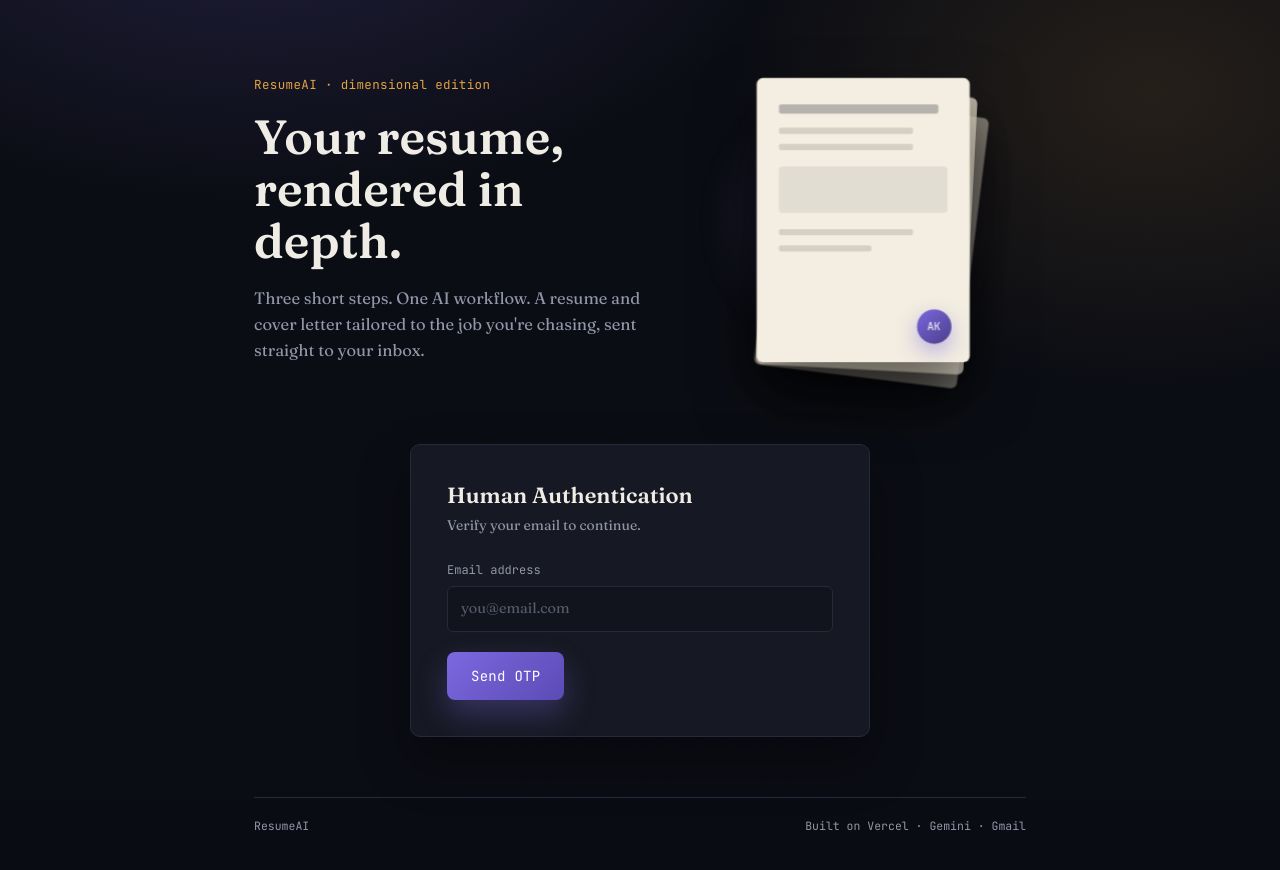
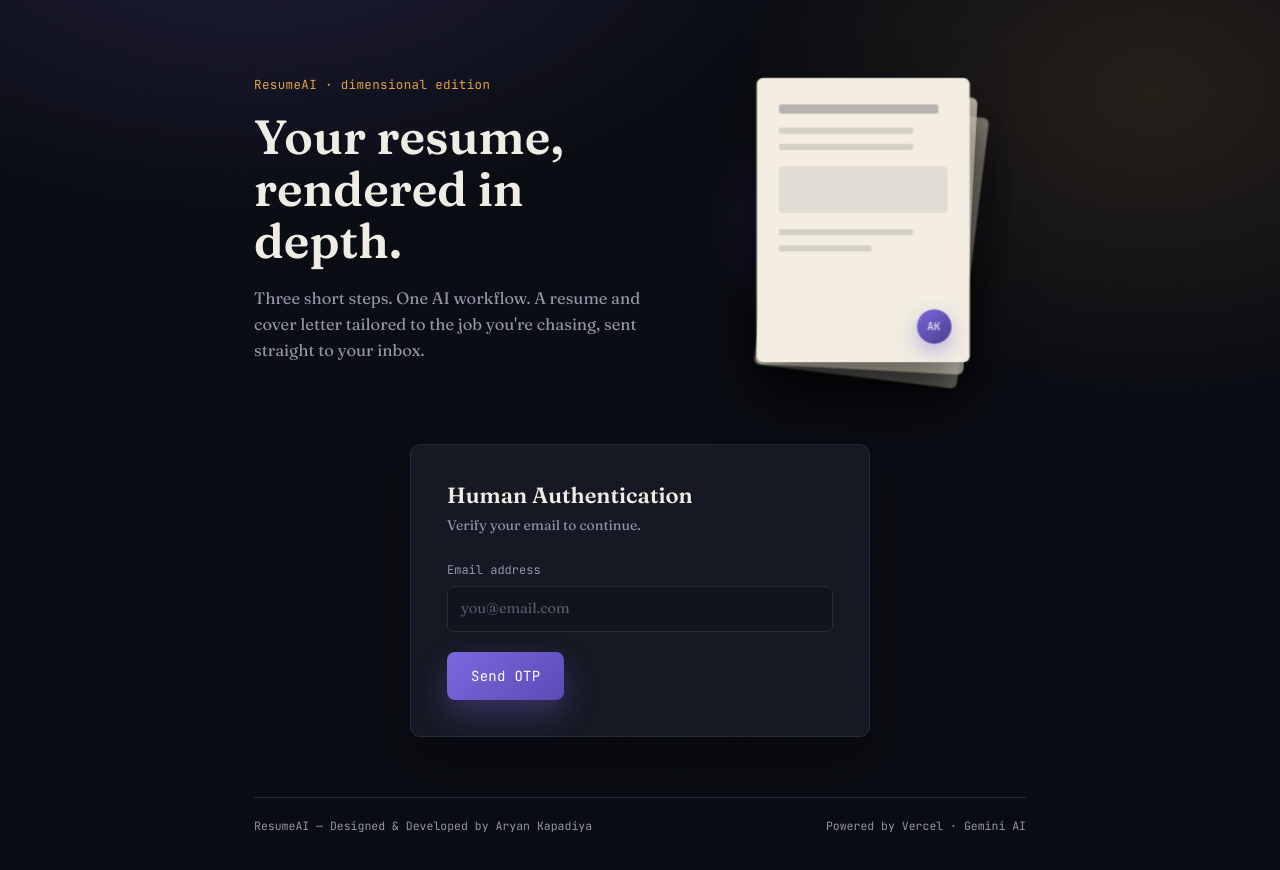
Before and after one commit to aryankapadiya85/Ai-Resume-Builder, a React (Vite) app: page / in a window 1280 px wide. Shown: the top 870 px of the page. Built offline with nearby package versions, Linux system fonts and the light colour scheme.

Commit message:
style: update footer to feature Aryan Kapadiya

```diff
--- a/src/main.jsx
+++ b/src/main.jsx
@@ -538,8 +538,8 @@ function App() {
         )}
 
         <footer className="footer">
-          <span>ResumeAI</span>
-          <span>Built on Vercel · Gemini · Gmail</span>
+          <span>ResumeAI — Designed & Developed by Aryan Kapadiya</span>
+          <span>Powered by Vercel · Gemini AI</span>
         </footer>
       </div>
     </div>
```
